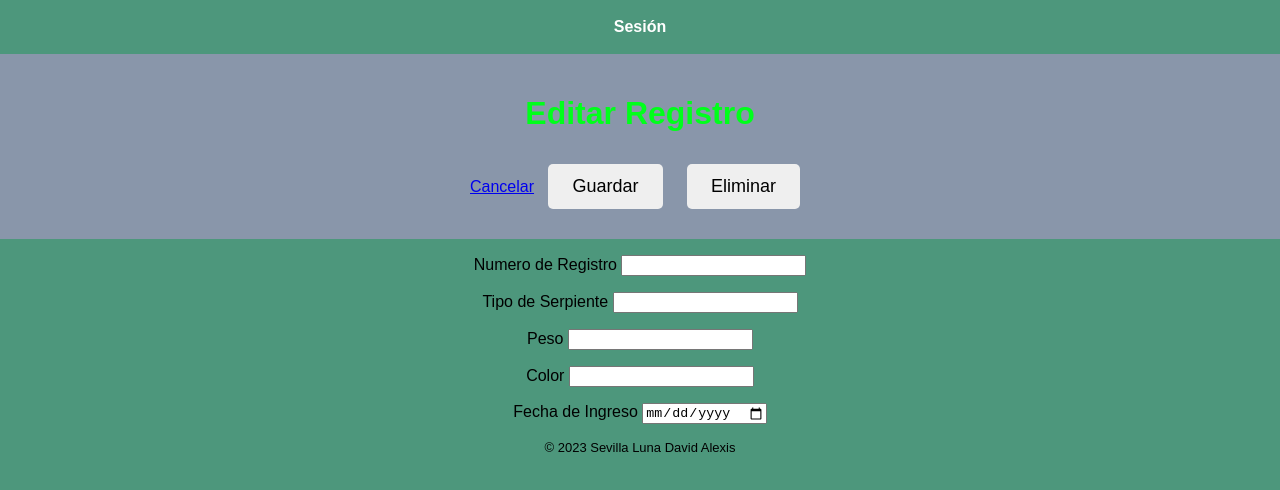
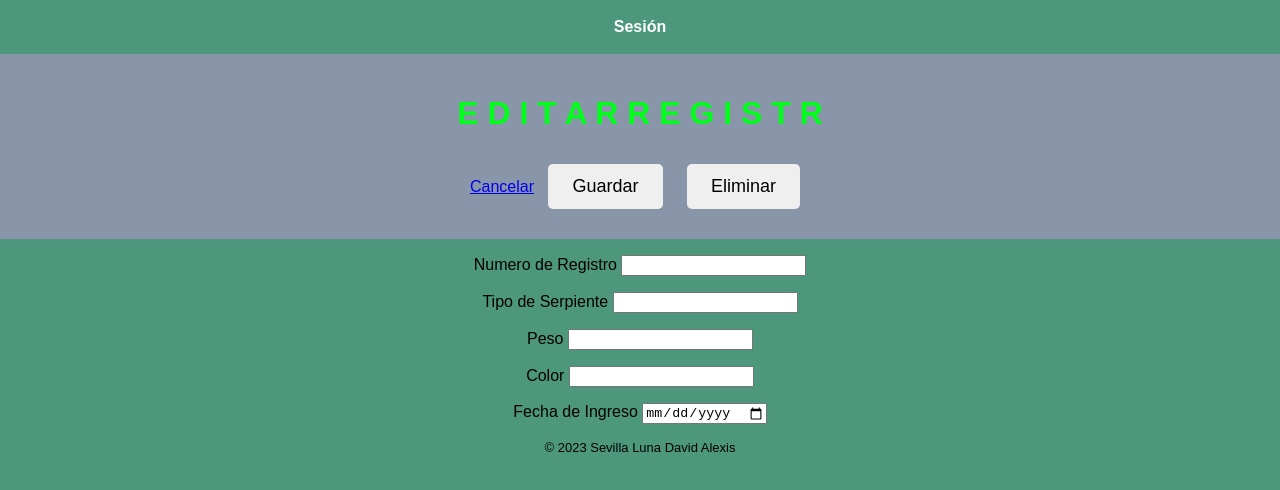
Before and after one commit to proyecto3pslda/proyecto3pslda.github.io, a plain HTML site: page alumno.html in a window 1280 px wide. Drawn offline with Linux system fonts and the light colour scheme; no server answers.

Commit message:
Update alumno.html

```diff
--- a/alumno.html
+++ b/alumno.html
@@ -30,7 +30,53 @@
   <form name="forma">
     <mi-nav></mi-nav>
     <header>
-      <h1>Editar Registro</h1>
+	  <h1>
+          <span>
+            E
+          </span>
+          <span>
+            D
+          </span>
+          <span>
+            I
+          </span>
+          <span>
+            T
+          </span>
+          <span>
+            A
+          </span>
+          <span>
+            R
+          </span>
+                <span>
+
+          </span>
+                <span>
+
+          </span>
+          <span>
+            R
+          </span>
+	        <span>
+            E
+          </span>
+          <span>
+            G
+          </span>
+          <span>
+            I
+          </span>
+            S
+          </span>
+          <span>
+            T
+          </span>
+          <span>
+            R
+          </span>
+
+        </h1>
       <div class="herramientas">
         <a href="alumnos.html">
           Cancelar</a>
```
